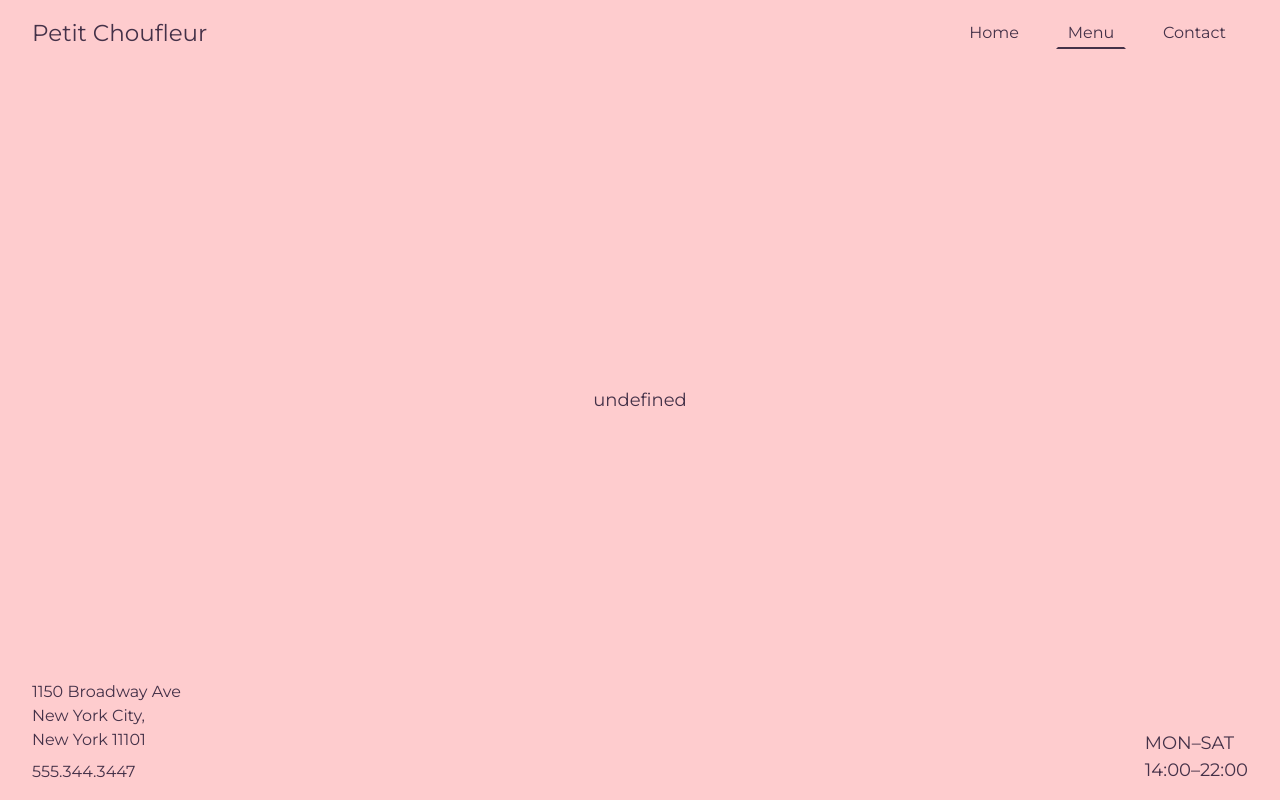
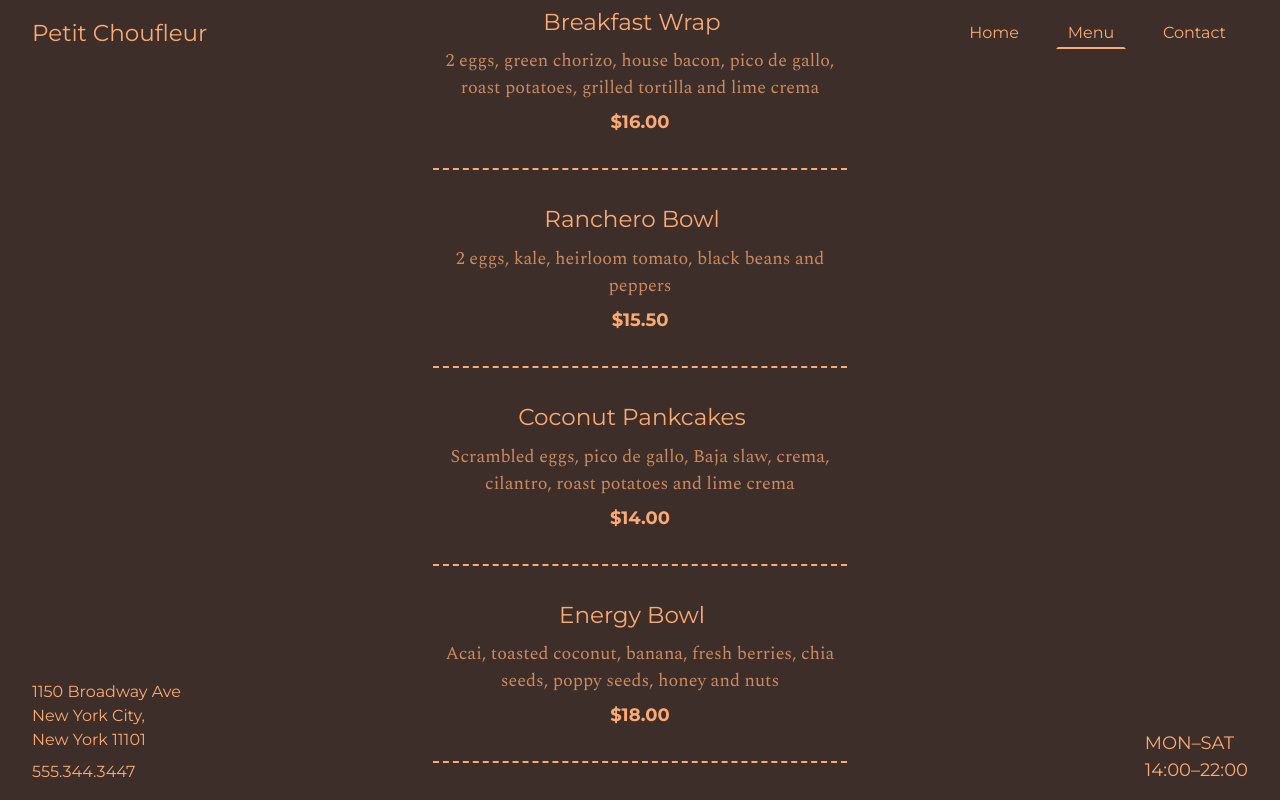
Before and after one commit to AntonyOtero/petit-choufleur, a website built with webpack: page src/template.html in a window 1280 px wide. Both pictures are taken after a click on the button "Menu". Built offline with nearby package versions, Linux system fonts and the light colour scheme.

Commit message:
feature: Add menu tab

```diff
--- /dev/null
+++ b/src/components/menu/menu.css
@@ -0,0 +1,43 @@
+.menu {
+    flex-direction: column;
+    justify-content: center;
+  }
+
+  .menu li {
+    display: flex;
+    flex-direction: column;
+    align-items: center;
+    gap: 0.5rem;
+    margin: 0 0 2rem 0;
+    padding: 0 0 2rem 0;
+    width: 100%;
+    max-width: 414px;
+    list-style: none;
+    border-bottom: 2px dashed #fbaa74;
+  }
+
+  .item-name {
+    margin-right: 1rem;
+    font-size: 1.44rem;
+}
+
+.item-price {
+    align-self: center;
+    font-weight: bold;
+}
+
+.item-description {
+    opacity: 75%;
+    font-family: Spectral;
+    text-align: center;
+}
+
+  @media (max-width: 490px) {
+    .item-name {
+      font-size: var(--font-size-h5);
+    }
+
+    .item-price {
+      font-size: var(--font-size-md);
+    }
+  }
--- /dev/null
+++ b/src/components/menu/menu.js
@@ -0,0 +1,38 @@
+import './menu.css'
+
+const items = [
+    { name: "Breakfast Wrap", price: '$16.00', description: "2 eggs, green chorizo, house bacon, pico de gallo, roast potatoes, grilled tortilla and lime crema" },
+    { name: "Ranchero Bowl", price: '$15.50', description: "2 eggs, kale, heirloom tomato, black beans and peppers" },
+    { name: "Coconut Pankcakes", price: '$14.00', description: "Scrambled eggs, pico de gallo, Baja slaw, crema, cilantro, roast potatoes and lime crema" },
+    { name: "Energy Bowl", price: '$18.00', description: "Acai, toasted coconut, banana, fresh berries, chia seeds, poppy seeds, honey and nuts" },
+]
+
+const generateItem = (name, price, description, i) => {
+    const menuItem = document.createElement('li')
+
+    menuItem.innerHTML = `
+    <h2 class='item-name'>${name}</h2>
+    <p class='item-description'>${description}</p>
+    <p class='item-price'>${price}</p>
+  `
+
+    menuItem.dataset.index = i
+
+    return menuItem
+}
+
+const menu = () => {
+    const container = document.createElement('div')
+    const menuList = document.createElement('ul')
+    const menuItems = [...items]
+
+    container.classList.add('menu')
+
+    menuItems.forEach((item, index) => {
+        container.append(generateItem(item.name, item.price, item.description, index))
+    });
+
+    return container
+}
+
+export { menu }
--- a/src/index.js
+++ b/src/index.js
@@ -1,4 +1,5 @@
 import { home } from "./components/home/home";
+import { menu } from "./components/menu/menu";
 
 import "./styles.css";
 
@@ -7,6 +8,8 @@ const NavButtons = document.querySelectorAll(".nav-tab");
 
 const components = {
     home: home(),
+    menu: menu(),
+    contact: "Contact",
 }
 
 NavButtons.forEach(button => {
--- a/src/styles.css
+++ b/src/styles.css
@@ -9,8 +9,8 @@ body {
     justify-content: space-between;
     font-size: 18px;
     font-family: Montserrat;
-    color: #443148;
-    background-color: #feccce;
+    color: #fbaa74;
+    background-color: #3d2e29;
 }
 
 header,
@@ -75,5 +75,5 @@ address a {
 }
 
 .active {
-    border-bottom: 2px solid #443148;
+    border-bottom: 2px solid #fbaa74;
 }
```
